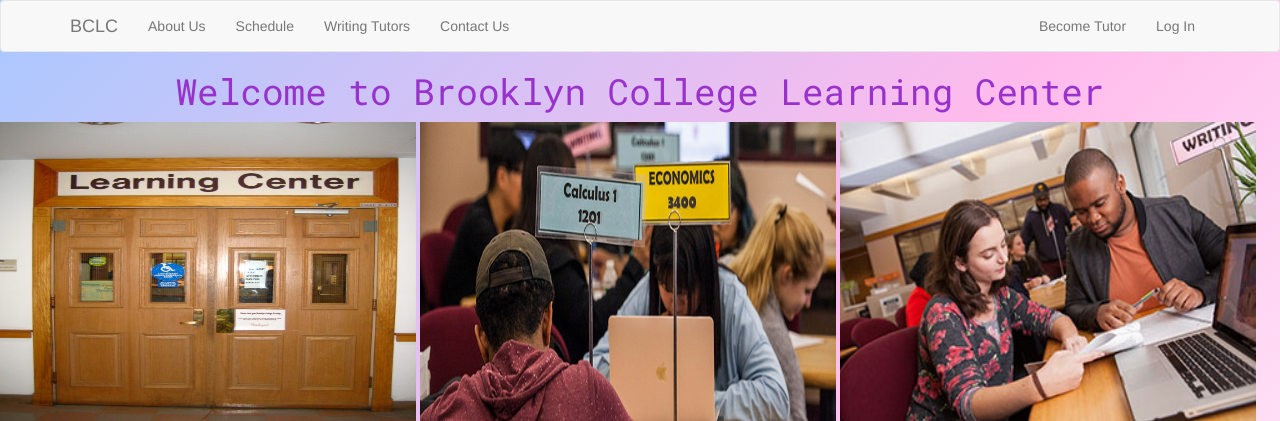
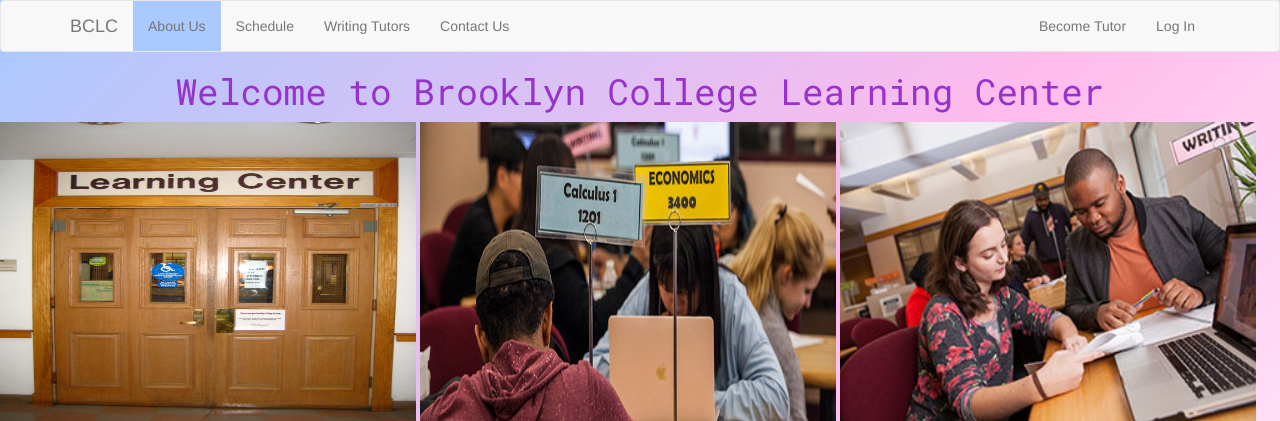
Before and after one commit to HCI-Learning-Center/HCI-Learning-Center, a PHP site: page /LearningCenterHome.html in a window 1280 px wide, with the pointer over the restyled element. Shown: the top 421 px of the page. Run offline with PHP 8.4, Linux system fonts and the light colour scheme; some libraries are stand-ins or nearby versions.

Commit message:
Update styles.css

```diff
--- a/HCI_Group_ Project/styles.css
+++ b/HCI_Group_ Project/styles.css
@@ -56,3 +56,7 @@ th,td{
     margin: auto;
     display: inline;
 }
+.navbar-nav>li:hover {
+    background-color: #A9C9FF;
+    color: white;
+}
```
